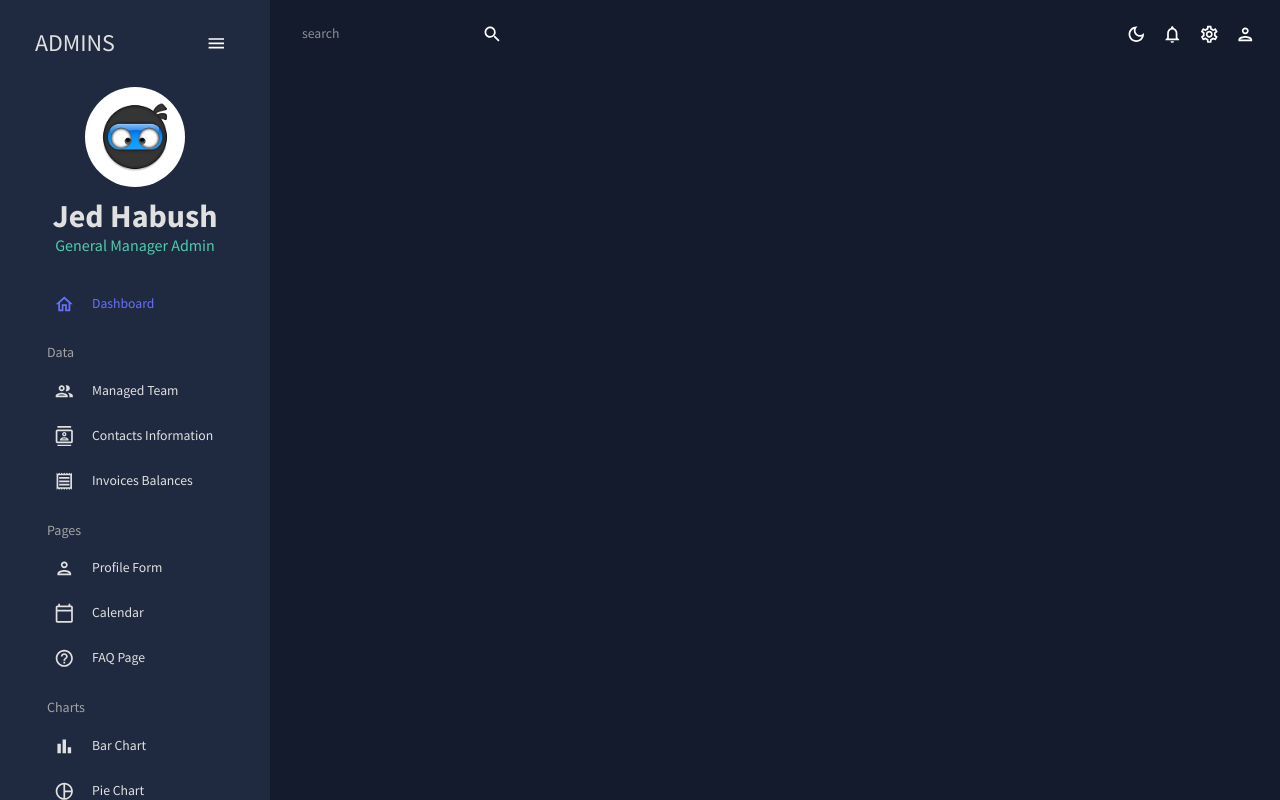
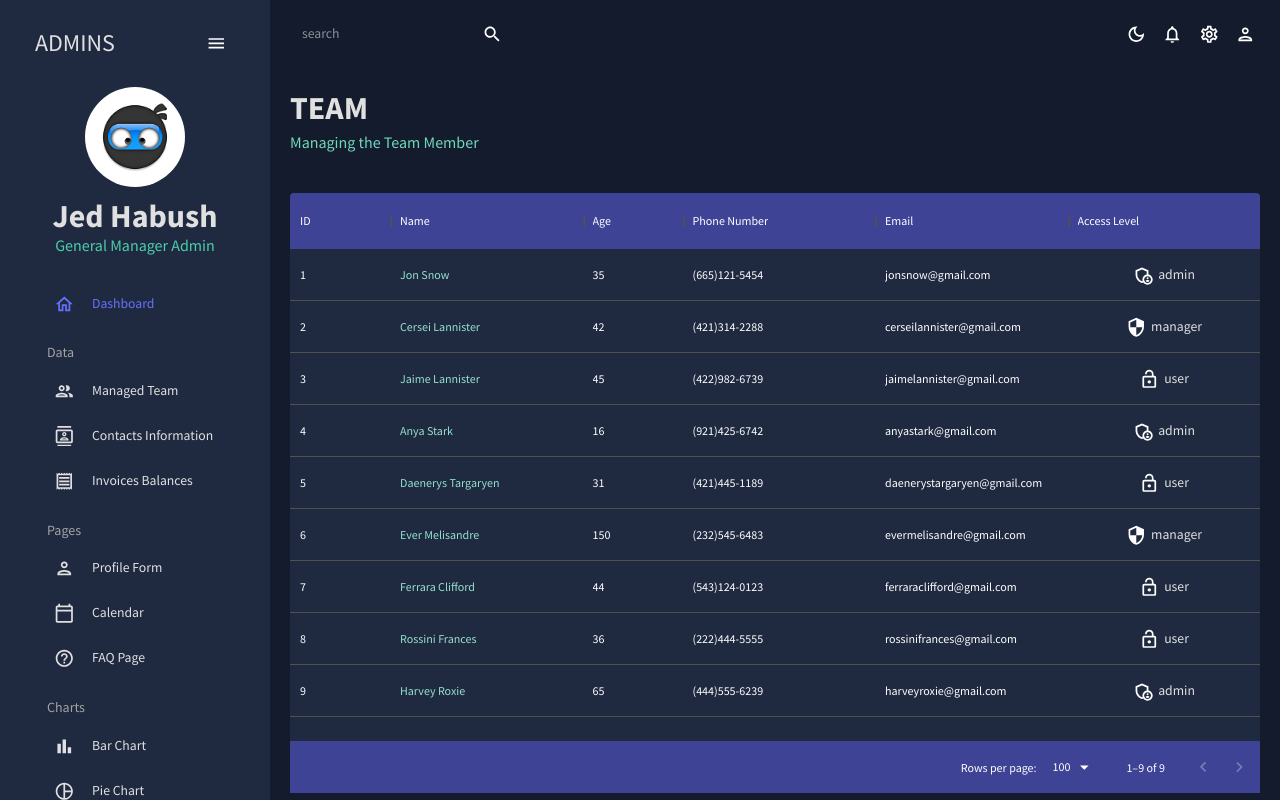
Before and after one commit to jedhabush/Admin-Dashboard, a React (Create React App) app: page /team in a window 1280 px wide. Built offline with nearby package versions, Linux system fonts and the light colour scheme.

Commit message:
team table and contacts table

```diff
--- a/src/App.js
+++ b/src/App.js
@@ -4,17 +4,18 @@
 import Topbar from "./scenes/global/Topbar";
 import Sidebar from "./scenes/global/Sidebar";
 import Dashboard from "./scenes/dashboard";
-/* import Team from "./scenes/team"
-import Invoices from "./scenes/invoices"
-import Contacts from "./scenes/contacts"
+import Team from "./scenes/team";
+
+import Contacts from "./scenes/contacts";
+/* import Invoices from "./scenes/invoices"
 import Bar from "./scenes/bar"
 import Form from "./scenes/form"
 import Line from "./scenes/line"
 import Pie from "./scenes/pie"
 import FAQ from "./scenes/faq"
 import Geography from "./scenes/geography"
-import Calendar from "./scenes/calendar"
- */
+import Calendar from "./scenes/calendar" */
+
 function App() {
   const [theme, colorMode] = useMode();
 
@@ -28,9 +29,9 @@
             <Topbar />
             <Routes>
               <Route path="/" element={<Dashboard />} />
-              {/* <Route path ="/team" element = {<Team />} />
-              <Route path ="/contacts" element = {<Contacts />} />
-              <Route path ="/invoices" element = {<Invoices />} />
+              <Route path="/team" element={<Team />} />
+              <Route path="/contacts" element={<Contacts />} />
+              {/* <Route path ="/invoices" element = {<Invoices />} />
               <Route path ="/form " element = {<Form />} />
               <Route path ="/bar" element = {<Bar />} />
               <Route path ="/pie" element = {<Pie />} />
--- a/src/components/Header.jsx
+++ b/src/components/Header.jsx
@@ -1,7 +1,25 @@
 import React from "react";
+import { Typography, Box, useTheme } from "@mui/material";
+import { tokens } from "../theme";
 
-const Header = () => {
-  return <div>Header</div>;
+const Header = ({ title, subtitle }) => {
+  const theme = useTheme();
+  const colors = tokens(theme.palette.mode);
+  return (
+    <Box mb="30px">
+      <Typography
+        variant="h2"
+        color={colors.grey[100]}
+        fontWeight="bold"
+        sx={{ mb: "5px" }}
+      >
+        {title}
+      </Typography>
+      <Typography variant="h5" color={colors.greenAccent[400]}>
+        {subtitle}
+      </Typography>
+    </Box>
+  );
 };
 
 export default Header;
--- /dev/null
+++ b/src/scenes/contacts/index.jsx
@@ -0,0 +1,103 @@
+import React from "react";
+import { Box, useTheme } from "@mui/material";
+import { DataGrid, GridToolbar } from "@mui/x-data-grid";
+import { tokens } from "../../theme";
+import { mockDataContacts } from "../../data/mockData";
+
+import Header from "../../components/Header";
+
+const Contacts = () => {
+  const theme = useTheme();
+  const colors = tokens(theme.palette.mode);
+
+  const columns = [
+    { field: "id", headerName: "ID", flex: 0.5 },
+    { field: "registrarId", headerName: "Registrar ID", flex: 0.5 },
+    {
+      field: "name",
+      headerName: "Name",
+      flex: 1,
+      cellClassName: "name-column--cell",
+    },
+    {
+      field: "age",
+      headerName: "Age",
+      type: "number",
+      headerAlign: "left",
+      align: "left",
+    },
+    {
+      field: "phone",
+      headerName: "Phone Number",
+      flex: 1,
+    },
+    {
+      field: "email",
+      headerName: "Email",
+      flex: 1,
+    },
+    {
+      field: "address",
+      headerName: "Address",
+      flex: 1,
+    },
+    {
+      field: "city",
+      headerName: "City",
+      flex: 1,
+    },
+    {
+      field: "zipCode",
+      headerName: "ZipCode",
+      flex: 1,
+    },
+  ];
+  return (
+    <Box m="20px">
+      <Header
+        title="CONTACTS"
+        subtitle="List of Contacts for Future Reference"
+      />
+      <Box
+        m="40px 0 0 0"
+        height="75vh"
+        sx={{
+          "& .MuiDataGrid-root": {
+            border: "none",
+          },
+          "& .MuiDataGrid-cell": {
+            borderBottom: "none",
+          },
+          "& .name-column--cell": {
+            color: colors.greenAccent[300],
+          },
+          "& .MuiDataGrid-columnHeaders": {
+            backgroundColor: colors.blueAccent[700],
+            borderBottom: "none",
+          },
+          "& .MuiDataGrid-virtualScroller": {
+            backgroundColor: colors.primary[400],
+          },
+          "& .MuiDataGrid-footerContainer": {
+            borderTop: "none",
+            backgroundColor: colors.blueAccent[700],
+          },
+          "& .MuiCheckbox-root": {
+            color: `${colors.greenAccent[200]} !important`,
+          },
+          "& .MuiDataGrid-toolbarContainer .MuiButton-text": {
+            color: `${colors.grey[100]}!important`,
+          },
+        }}
+      >
+        <DataGrid
+          rows={mockDataContacts}
+          columns={columns}
+          components={{ Toolbar: GridToolbar }}
+        />
+      </Box>
+    </Box>
+  );
+};
+
+export default Contacts;
--- a/src/scenes/dashboard/index.jsx
+++ b/src/scenes/dashboard/index.jsx
@@ -1,7 +1,15 @@
 import React from "react";
+import Header from "../../components/Header";
+import { Box } from "@mui/material";
 
 const Dashboard = () => {
-  return <div>Dashboard</div>;
+  return (
+    <Box m="20px">
+      <Box display="flex" justifyContent="space-between" alignItems="center">
+        <Header title="DASHBOARD" subtitle="Welcome to your dashboard" />
+      </Box>
+    </Box>
+  );
 };
 
 export default Dashboard;
--- /dev/null
+++ b/src/scenes/team/index.jsx
@@ -0,0 +1,110 @@
+import React from "react";
+import { Box, Typography, useTheme } from "@mui/material";
+import { DataGrid } from "@mui/x-data-grid";
+import { tokens } from "../../theme";
+import { mockDataTeam } from "../../data/mockData";
+import AdminPanelSettingsOutlinedIcon from "@mui/icons-material/AdminPanelSettingsOutlined";
+import LockOpenOutlinedIcon from "@mui/icons-material/LockOpenOutlined";
+import SecurityOutlinedIcon from "@mui/icons-material/SecurityOutlined";
+import Header from "../../components/Header";
+
+const Team = () => {
+  const theme = useTheme();
+  const colors = tokens(theme.palette.mode);
+
+  const columns = [
+    { field: "id", headerName: "ID" },
+    {
+      field: "name",
+      headerName: "Name",
+      flex: 1,
+      cellClassName: "name-column--cell",
+    },
+    {
+      field: "age",
+      headerName: "Age",
+      type: "number",
+      headerAlign: "left",
+      align: "left",
+    },
+    {
+      field: "phone",
+      headerName: "Phone Number",
+      flex: 1,
+    },
+    {
+      field: "email",
+      headerName: "Email",
+      flex: 1,
+    },
+    {
+      field: "accessLevel",
+      headerName: "Access Level",
+      flex: 1,
+      renderCell: ({ row: { access } }) => {
+        return (
+          <Box
+            width="60%"
+            m="0 auto"
+            p="5px"
+            display="flex"
+            justifyContent="center"
+            backgroundcolor={
+              access === "admin"
+                ? colors.greenAccent[600]
+                : access === "manager"
+                ? colors.greenAccent[700]
+                : colors.greenAccent[700]
+            }
+            borderRadius="4px"
+          >
+            {access === "admin" && <AdminPanelSettingsOutlinedIcon />}
+            {access === "manager" && <SecurityOutlinedIcon />}
+            {access === "user" && <LockOpenOutlinedIcon />}
+            <Typography color={colors.grey[100]} sx={{ ml: "5px" }}>
+              {access}
+            </Typography>
+          </Box>
+        );
+      },
+    },
+  ];
+  return (
+    <Box m="20px">
+      <Header title="TEAM" subtitle="Managing the Team Member" />
+      <Box
+        m="40px 0 0 0"
+        height="75vh"
+        sx={{
+          "& .MuiDataGrid-root": {
+            border: "none",
+          },
+          "& .MuiDataGrid-cell": {
+            borderBottom: "none",
+          },
+          "& .name-column--cell": {
+            color: colors.greenAccent[300],
+          },
+          "& .MuiDataGrid-columnHeaders": {
+            backgroundColor: colors.blueAccent[700],
+            borderBottom: "none",
+          },
+          "& .MuiDataGrid-virtualScroller": {
+            backgroundColor: colors.primary[400],
+          },
+          "& .MuiDataGrid-footerContainer": {
+            borderTop: "none",
+            backgroundColor: colors.blueAccent[700],
+          },
+          "& .MuiCheckbox-root": {
+            color: `${colors.greenAccent[200]} !important`,
+          },
+        }}
+      >
+        <DataGrid rows={mockDataTeam} columns={columns} />
+      </Box>
+    </Box>
+  );
+};
+
+export default Team;
```
